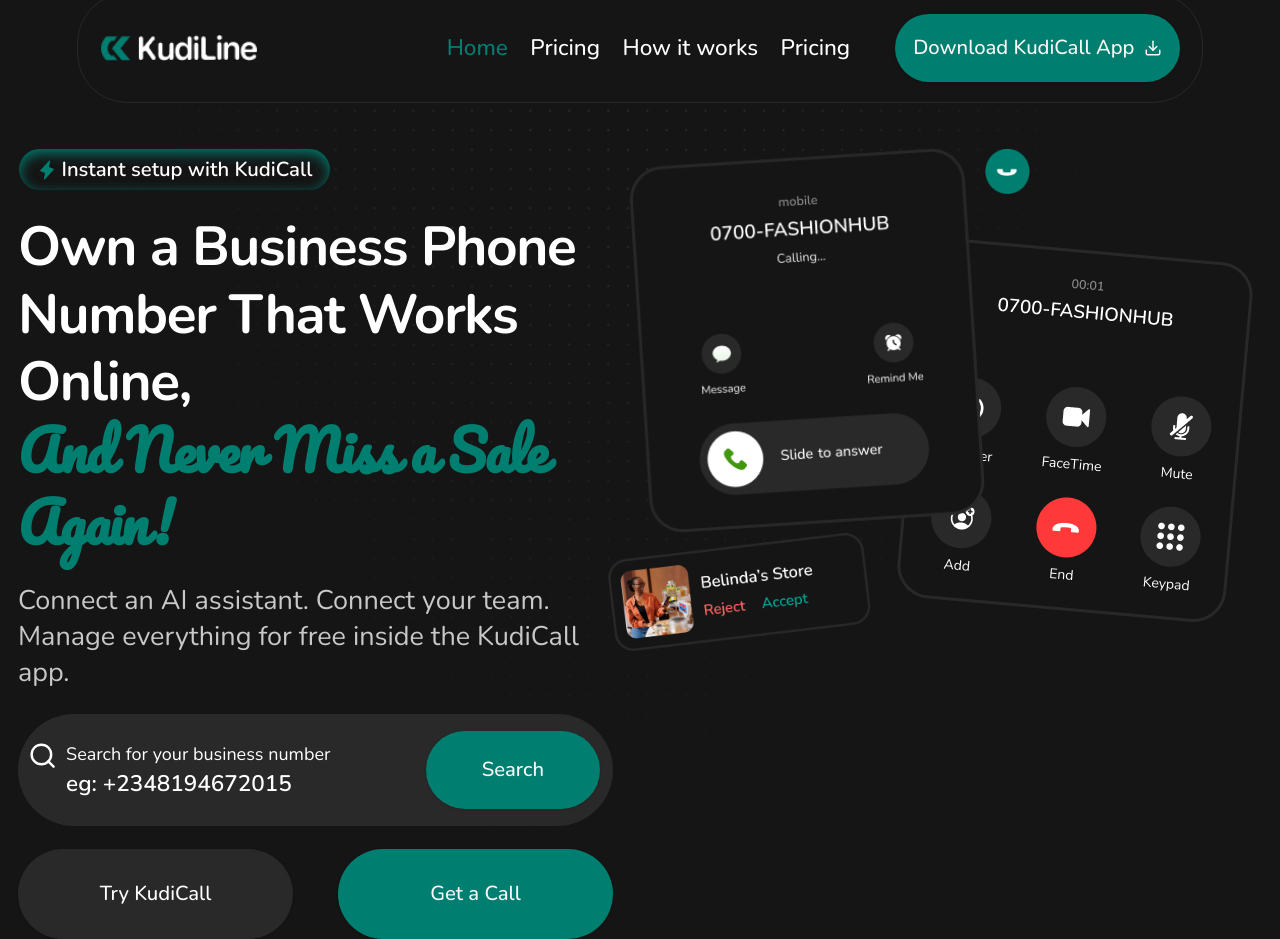
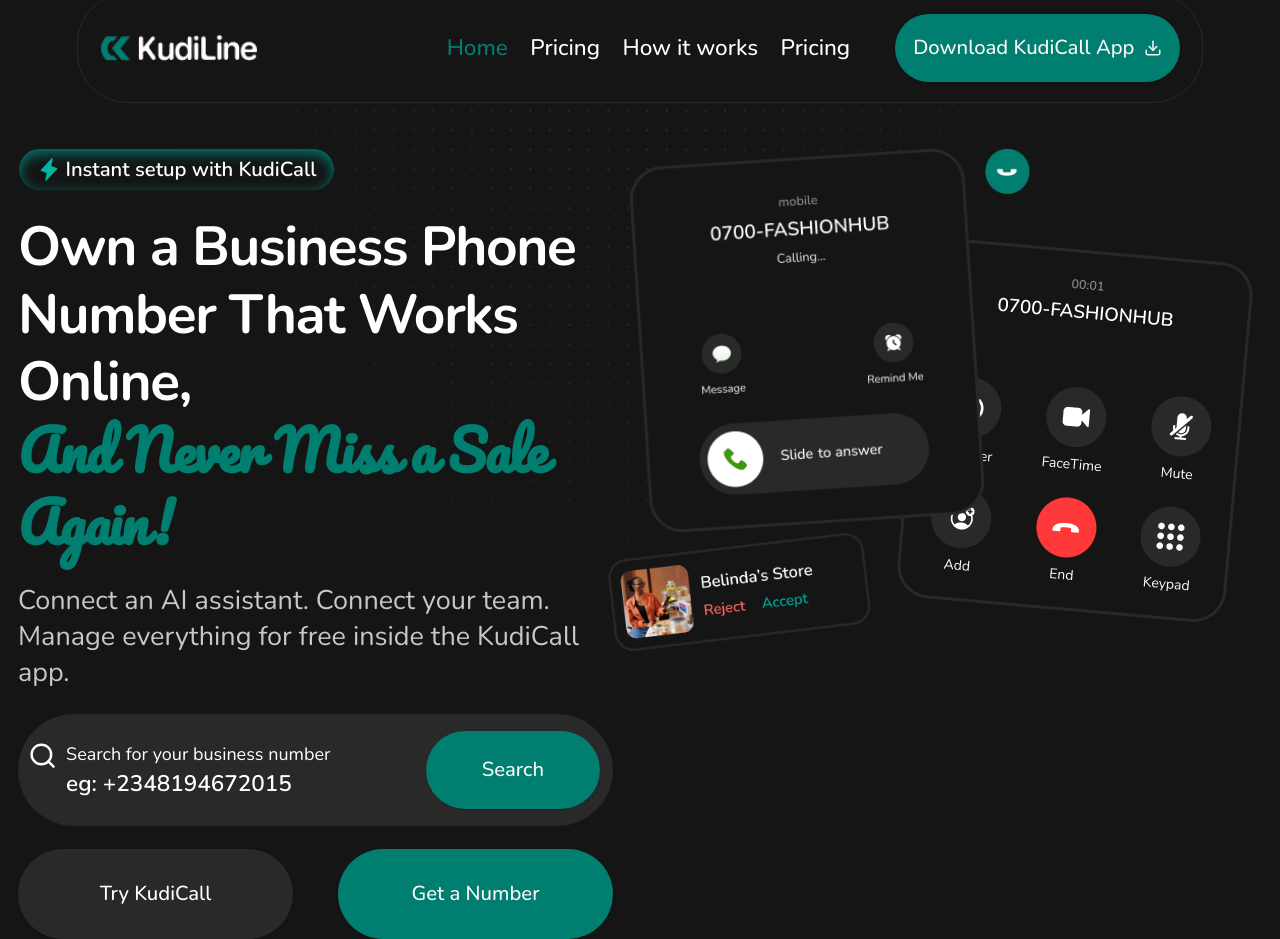
Before and after one commit to chinonsoxavier/Kudiline, a React (Vite) app: page / in a window 1280 px wide. Shown: the part 52-991 px from the top of the page. Built offline with nearby package versions, Linux system fonts and the light colour scheme.

Commit message:
updated the code

```diff
--- a/src/components/landing/hero_component.tsx
+++ b/src/components/landing/hero_component.tsx
@@ -6,6 +6,7 @@
 import Phone2 from "../../assets/images/phone-2.png";
 import Phone3 from "../../assets/images/phone-3.png";
 import Phone4 from "../../assets/images/phone-4.png";
+import lightening from "../../assets/icons/Lightning.svg"
 const HeroComponent = () => {
   return (
     <div
@@ -17,19 +18,13 @@
       }}
     >
       <Header />
+      <div className="w-full px-8">
 
+      </div>
       <div className="flex px-8 gap-12 relative max_width items-start justify-center">
         <div className="flex gap-5 flex-col items-start flex-1 justify-center">
           <div className="center gap-1 rounded-full border-[0.5px] border-primary/5 test py-1 px-4">
-            <svg
-              xmlns="http://www.w3.org/2000/svg"
-              width="20"
-              height="20"
-              fill="#007e70"
-              viewBox="0 0 256 256"
-            >
-              <path d="M213.85,125.46l-112,120a8,8,0,0,1-13.69-7l14.66-73.33L45.19,143.49a8,8,0,0,1-3-13l112-120a8,8,0,0,1,13.69,7L153.18,90.9l57.63,21.61a8,8,0,0,1,3,12.95Z"></path>
-            </svg>
+          <img src={lightening} alt="lightening" />
             <p className="text-lg font-semibold">Instant setup with KudiCall</p>
           </div>
           <p className="text-[55px] leading-15 tracking-tight font-bold">
@@ -67,7 +62,7 @@
               Try KudiCall
             </Button>
 
-            <Button className="h-20" >Get a Call</Button>
+            <Button className="h-20" >Get a Number</Button>
           </div>
         </div>
         <div className="flex-1 h-full center flex-col max-w-[624px] relative">
```
Also changed, not shown: src/assets/icons/Lightning.svg (added).
